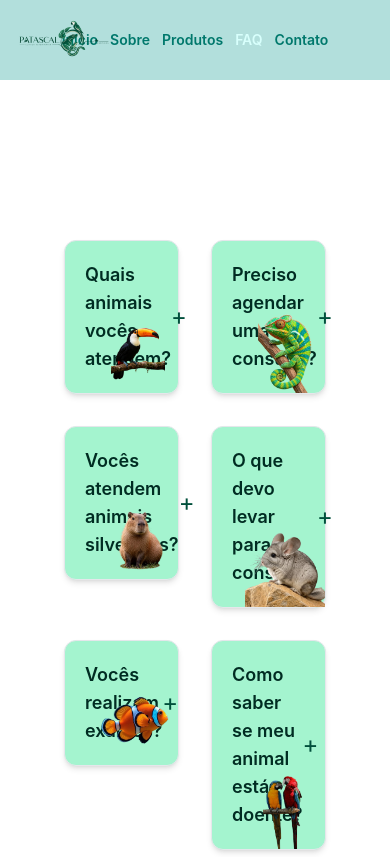
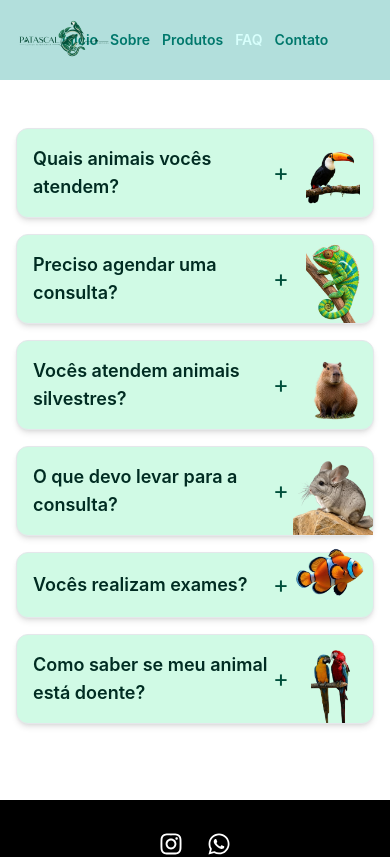
Before and after one commit to beatryzcsr/ClinicaVet, a React (Vite) app in the folder Patascal/: page /faq in a window 390 px wide. Shown: the top 857 px of the page. Built offline with nearby package versions, Linux system fonts and the light colour scheme.

Commit message:
responsividade-FAQ

```diff
--- a/Patascal/src/pages/FAQ.jsx
+++ b/Patascal/src/pages/FAQ.jsx
@@ -9,19 +9,19 @@ export default function FAQ() {
   };
 
   return (
-      <div className="pt-60 p-16 grid grid-cols-2 gap-8 items-start">
+      <div className="pt-50 p-16 grid grid-cols-2 gap-8 items-start mb-15 max-[560px]:grid-cols-1 max-[560px]:p-4 max-[560px]:pt-32 max-[560px]:gap-4">
         {faq.map((faq, index) => {
           const isOpen = openCard === index;
 
           return (
             <div
               key={index}
-              className="relative bg-emerald-200 border border-gray-200 rounded-xl shadow-md transition-all duration-300"
+              className="relative bg-emerald-100 border border-gray-200 rounded-xl shadow-md transition-all duration-300"
             >
               {/* Pergunta */}
               <button
                 onClick={() => toggleCard(index)}
-                className="w-full flex items-center justify-between text-left p-5 pr-24"
+                className="w-full flex items-center justify-between text-left p-5 pr-24 max-[560px]:p-4 max-[560px]:pr-21"
               >
                 <span className="text-lg font-semibold text-emerald-950">
                   {faq.question}
```
